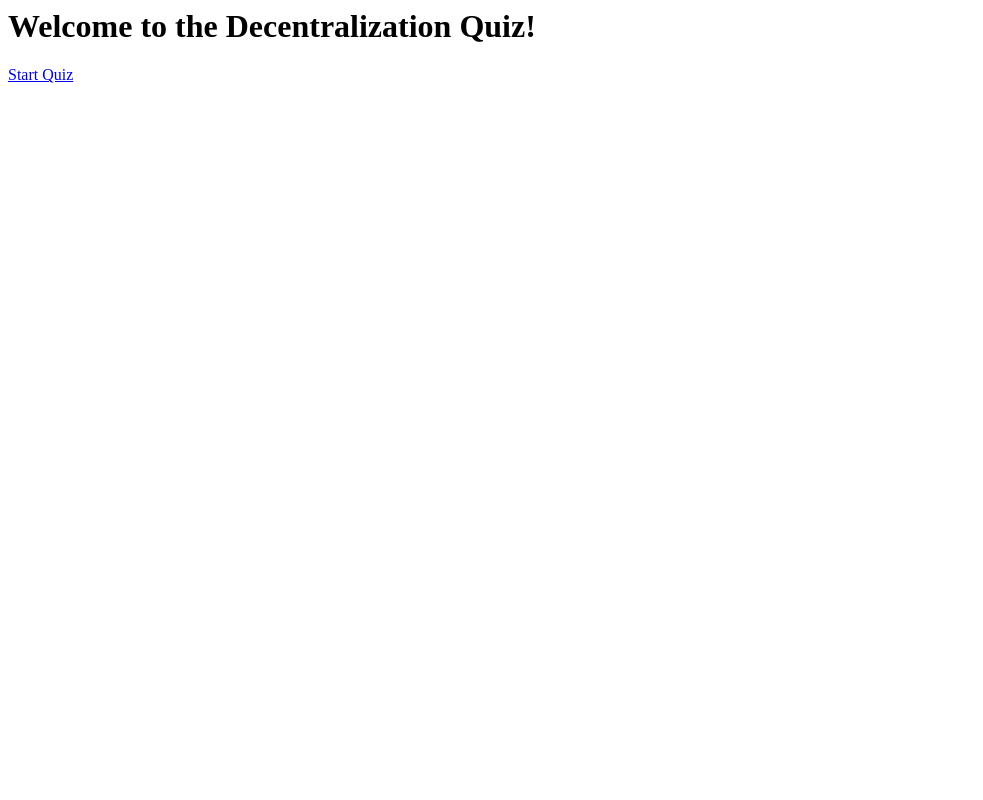
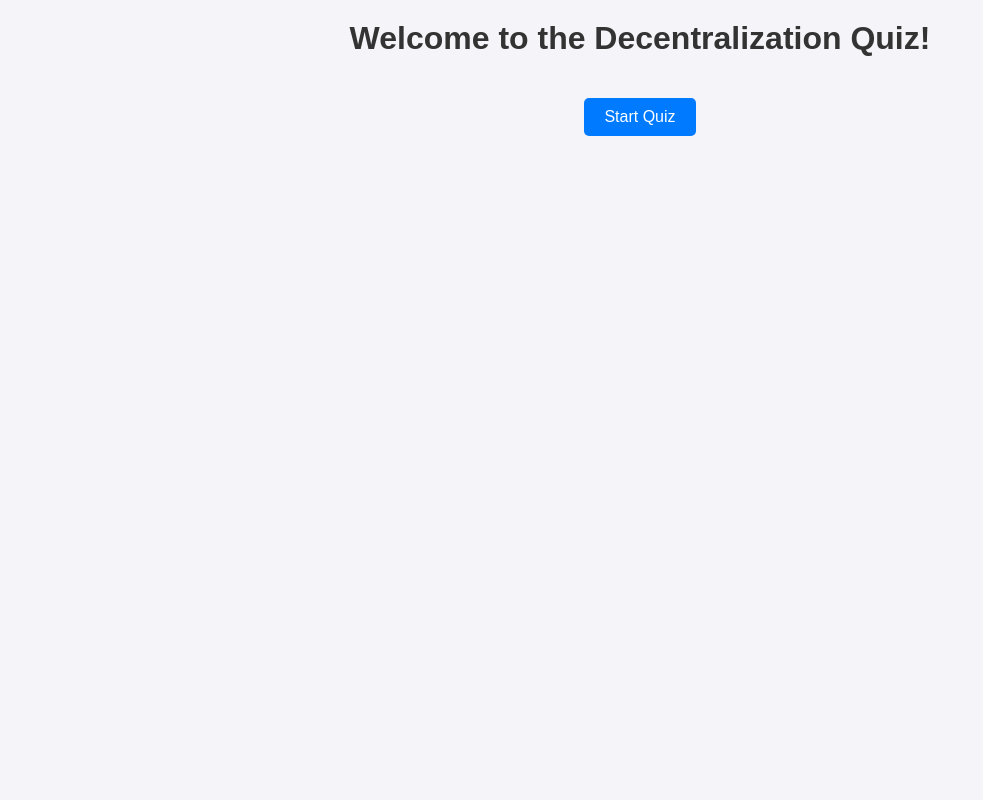
Before and after one commit to Rayanekerr/Quizz, a Flask app: page / in a window 1280 px wide. Shown: the whole page, without its empty margins (0-983 px from the left). Run offline with Flask 3, Linux system fonts and the light colour scheme.

Commit message:
CSS OF HOMEPage

```diff
--- a/templates/home.html
+++ b/templates/home.html
@@ -1,6 +1,31 @@
 <html lang="en">
 <head>
     <title>Decentralization Quiz</title>
+    <style>
+        body {
+            font-family: Arial, sans-serif;
+            text-align: center;
+            margin: 0;
+            padding: 0;
+            background-color: #f4f4f9;
+        }
+        h1 {
+            color: #333;
+            margin-top: 20px;
+        }
+        a {
+            display: inline-block;
+            margin-top: 20px;
+            padding: 10px 20px;
+            background-color: #007BFF;
+            color: #fff;
+            text-decoration: none;
+            border-radius: 5px;
+        }
+        a:hover {
+            background-color: #0056b3;
+        }
+    </style>
 </head>
 <body>
     <h1>Welcome to the Decentralization Quiz!</h1>
```
